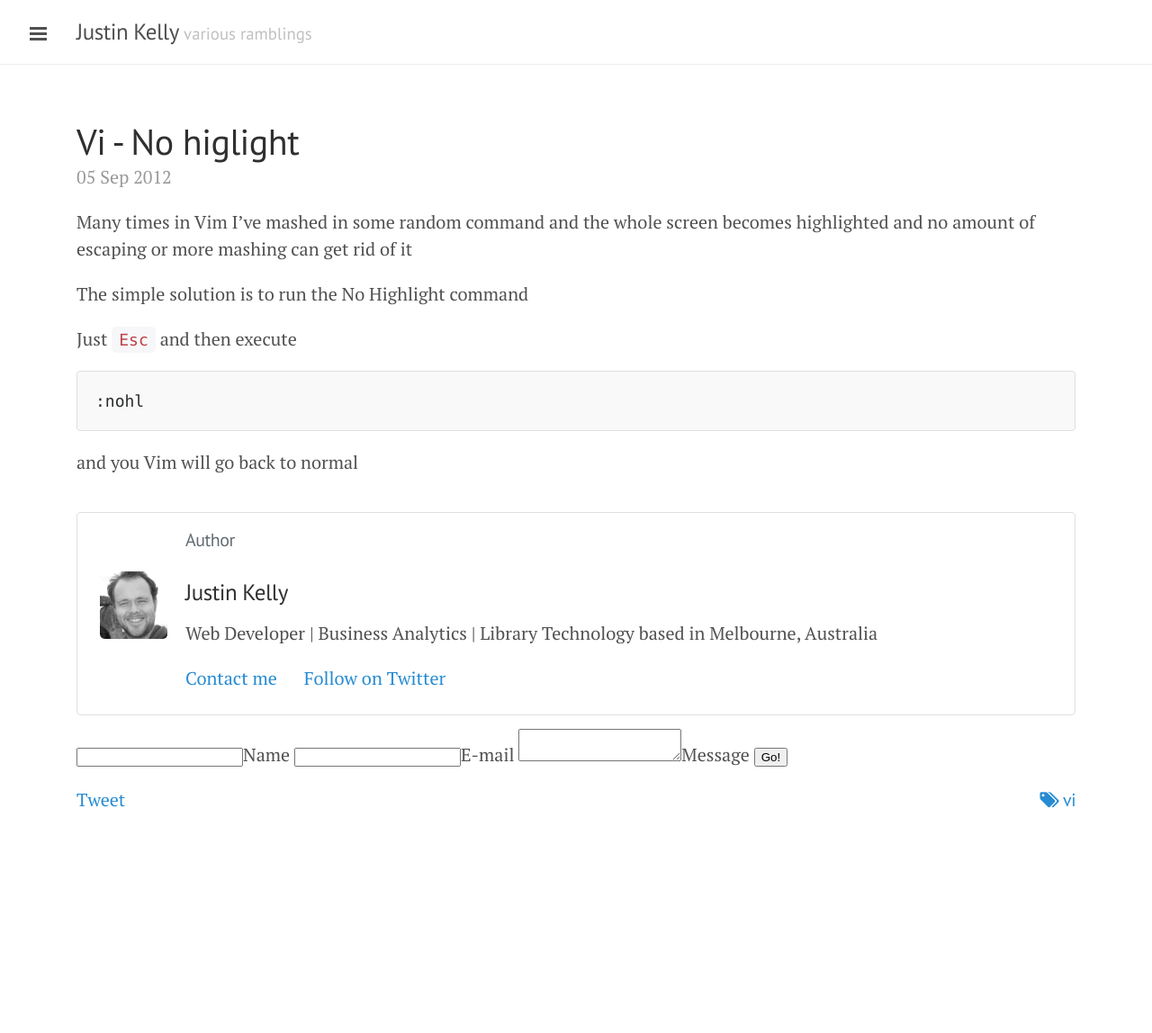
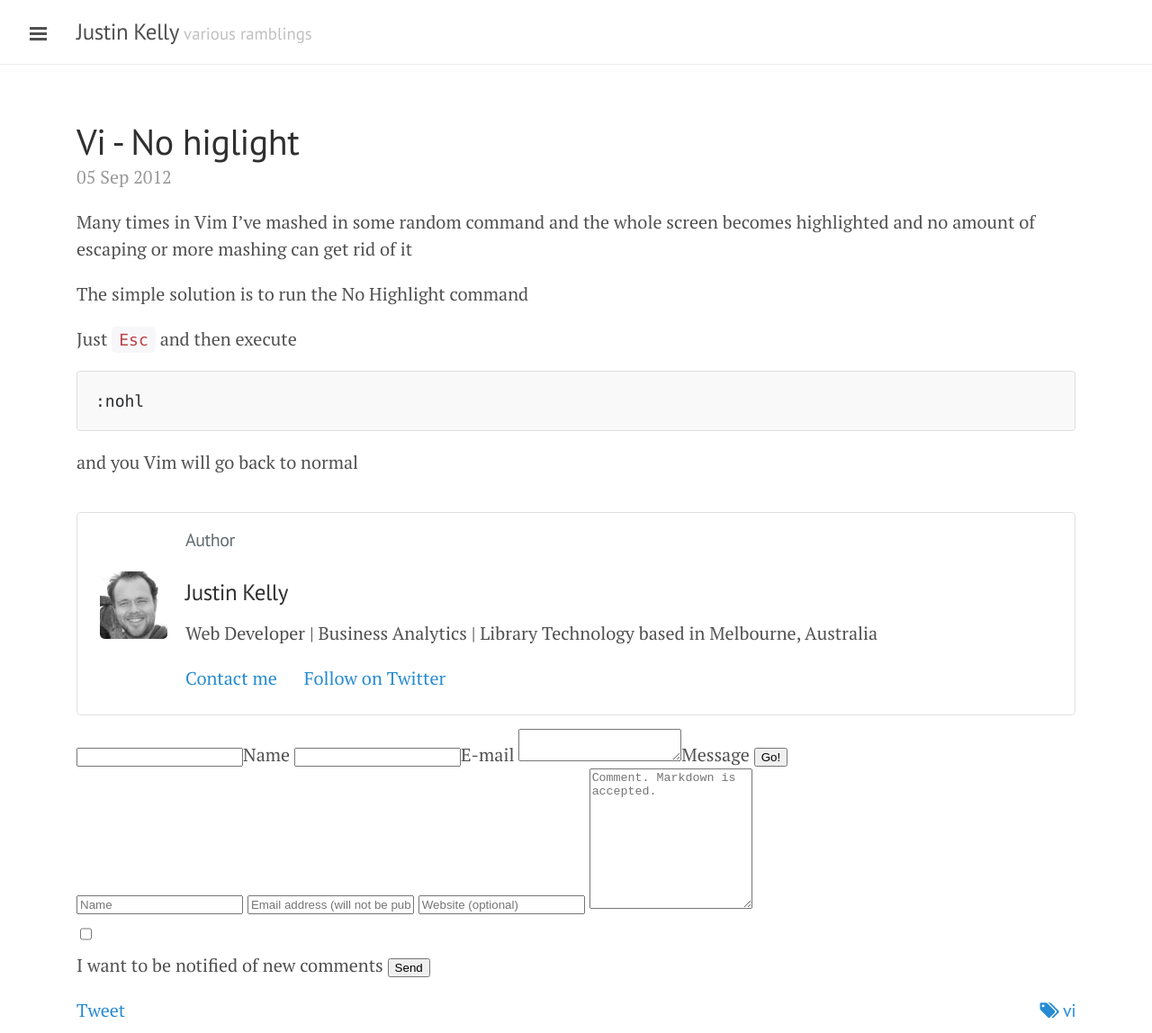
Before and after one commit to justinkelly/justinkelly.github.io, a Jekyll site: the page built from _posts/2012-09-05-vim-no-higlight.markdown, in a window 1280 px wide. Shown: the whole page at 90% size. Built offline with Jekyll 4.4.1, drawn with Linux system fonts in a browser that asks for light colours; nearby versions of some CDN libraries; comment, search, counter and statistics services are not loaded; before the commit the page ends 914 px from its top, so only the background shows below that.

Commit message:
Update comment.html

```diff
--- a/_includes/comment.html
+++ b/_includes/comment.html
@@ -7,3 +7,20 @@
   <label><textarea name="fields[message]"></textarea>Message</label>
   <button type="submit">Go!</button>
 </form>
+
+
+<form id="post-new-comment" class="form" action="{{ site.staticmanUrl }}" method="post">
+    <input type="hidden" name="options[slug]" value="{{ post_slug }}">
+    <input type="hidden" name="options[parent]" value="{{ post_slug }}">
+    <input type="hidden" name="options[origin]" value="{{ site.url }}{{ page.url }}">
+
+    <input type="text" name="company" class="text-field" style="display: none">
+    <input class="form__field text-field" type="text" name="fields[name]" placeholder="Name" required/>
+    <input class="form__field text-field" type="email" name="fields[email]" placeholder="Email address (will not be public)" required/>
+    <input class="form__field text-field" type="url" name="fields[url]" placeholder="Website (optional)"/>
+    <input class="form__field text-field" type="address" name="fields[address]" placeholder="Address (do not fill!)" style="display: none"/>
+    <textarea class="form__field text-field" rows="10" name="fields[message]" placeholder="Comment. Markdown is accepted." required></textarea>
+    <input id="form-subscribe" type="checkbox" name="options[subscribe]" value="email" class="checkbox">
+    <label for="form-subscribe" class="form__field checkbox__label">I want to be notified of new comments</label>
+    <input class="cta" type="submit" value="Send" />
+</form>
```
